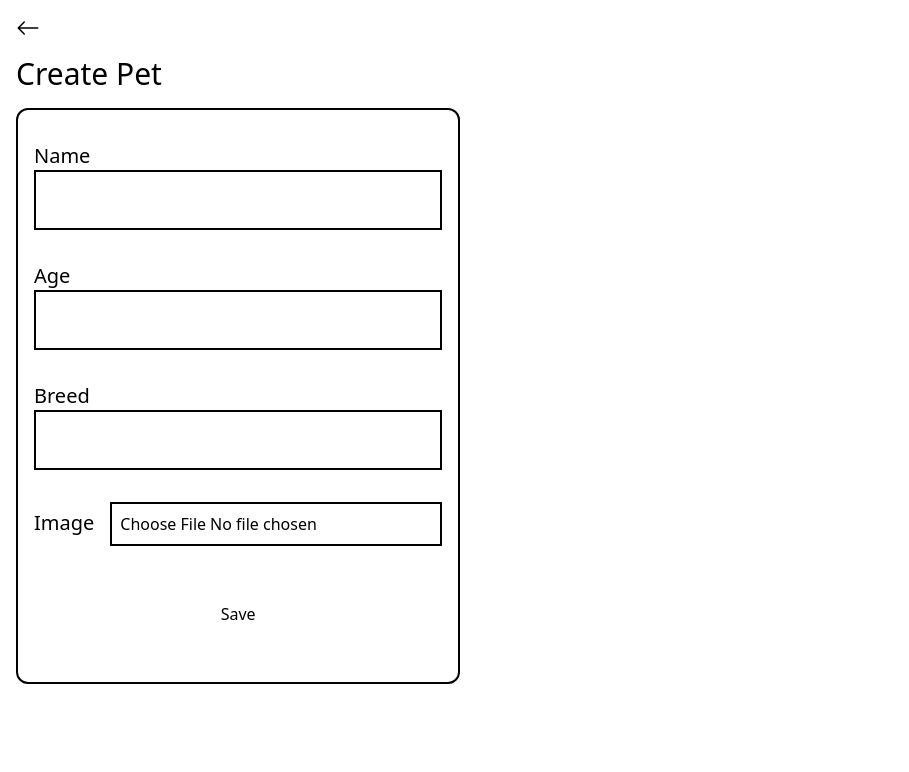
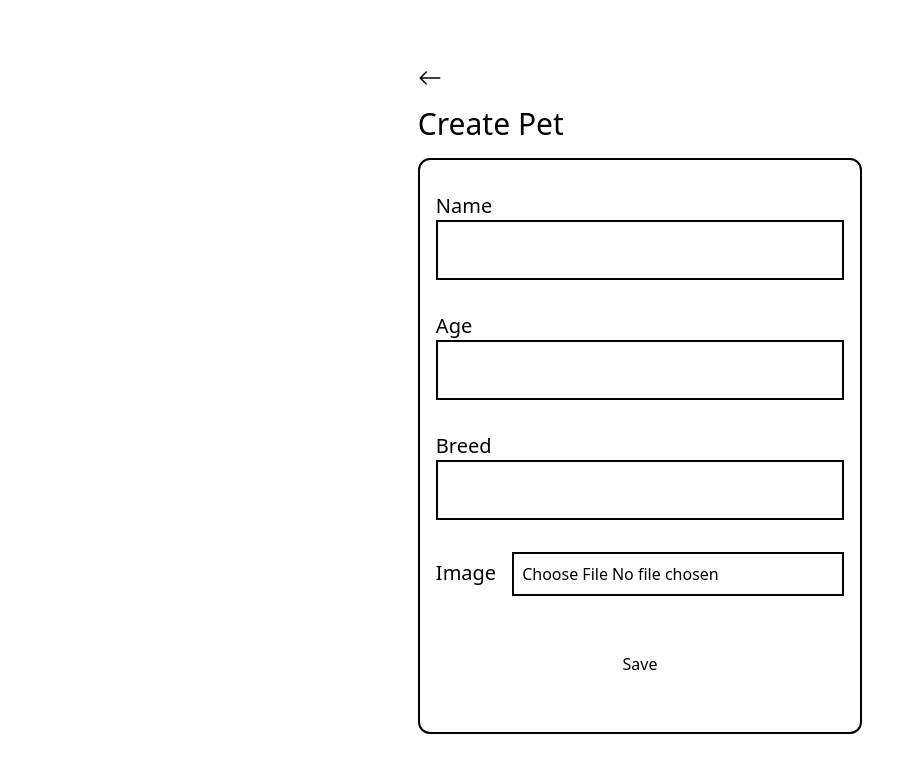
Before and after one commit to haileyTT/my-pet-adoption-app, a React (Vite) app in the folder frontend/: page /pets/create in a window 1280 px wide. Shown: the top 772 px of the page, without its empty margins (0-909 px from the left). Built offline with nearby package versions, Linux system fonts and the light colour scheme.

Commit message:
Eidt page styling chnage

```diff
--- a/frontend/src/pages/CreatePet.jsx
+++ b/frontend/src/pages/CreatePet.jsx
@@ -12,11 +12,6 @@
     const [image, setImage] = useState(null);
     const navigate = useNavigate();
     const handleSavePet = () => {
-        // const data = {
-        //     name,
-        //     age,
-        //     breed
-        // };
         const formData = new FormData();
         formData.append('name', name);
         formData.append('age', age);
@@ -37,7 +32,9 @@
             })
     }
     return (
-        <div className='p-4'>
+        <div className="flex flex-col justify-center items-center min-h-screen">
+            <div className="flex flex-col items-start p-4 w-fit">
+
                 <BackButton />
                 <h1 className='text-3xl my-4'>Create Pet</h1>
                 {
@@ -85,6 +82,7 @@
                     )
                 }
             </div>
+        </div>
     )
 }
 
--- a/frontend/src/pages/UpdatePet.jsx
+++ b/frontend/src/pages/UpdatePet.jsx
@@ -47,7 +47,8 @@
       })
   }
   return (
-    <div className='p-4'>
+    <div className="flex flex-col justify-center items-center min-h-screen">
+      <div className="flex flex-col items-start p-4 w-fit">
         <BackButton />
         <h1 className='text-3xl my-4'>Edit Pet</h1>
         {
@@ -86,6 +87,7 @@
           )
         }
       </div>
+    </div>
   )
 }
 
```
Lines whose indentation alone changed are shown as unchanged.
